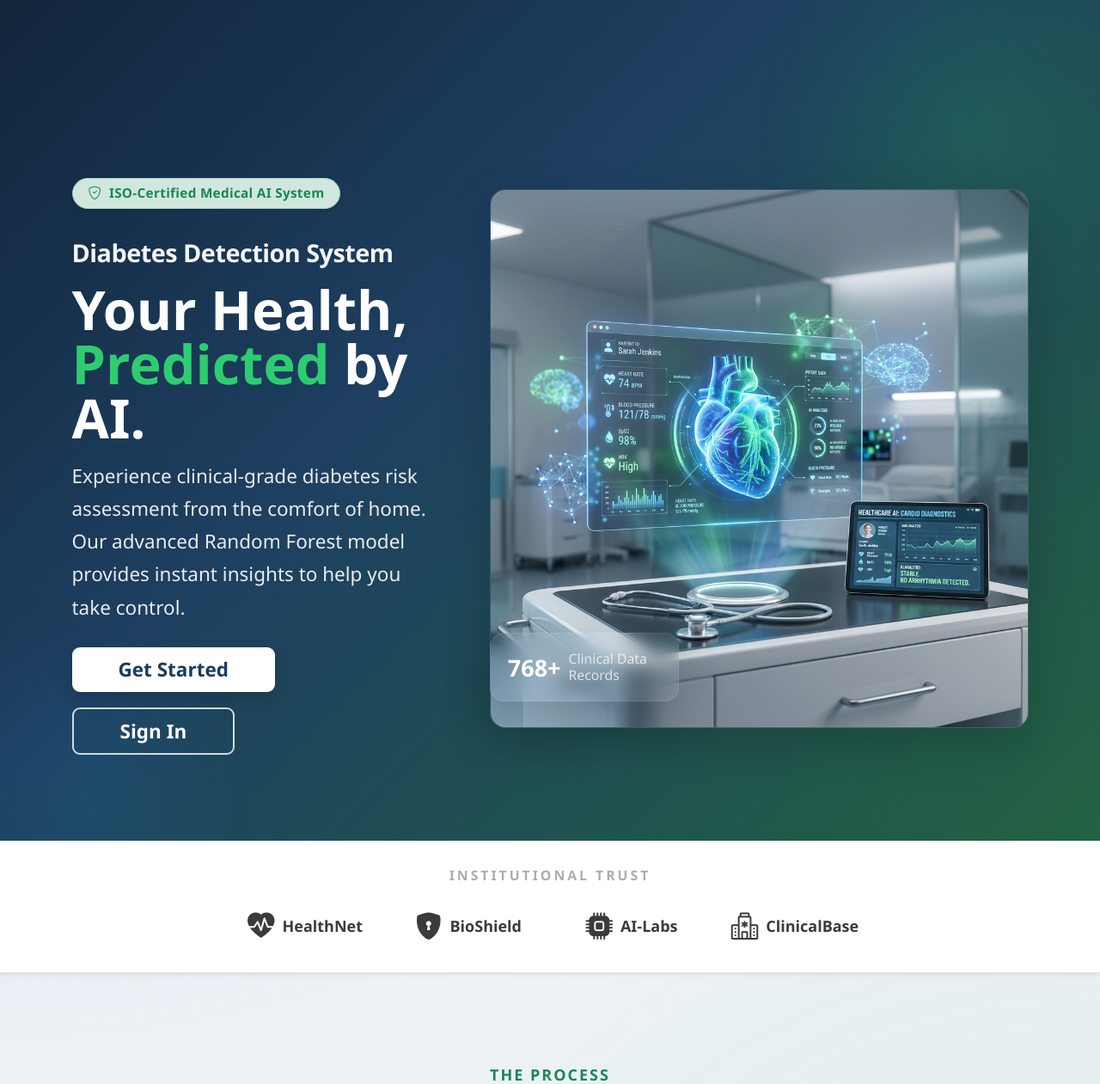
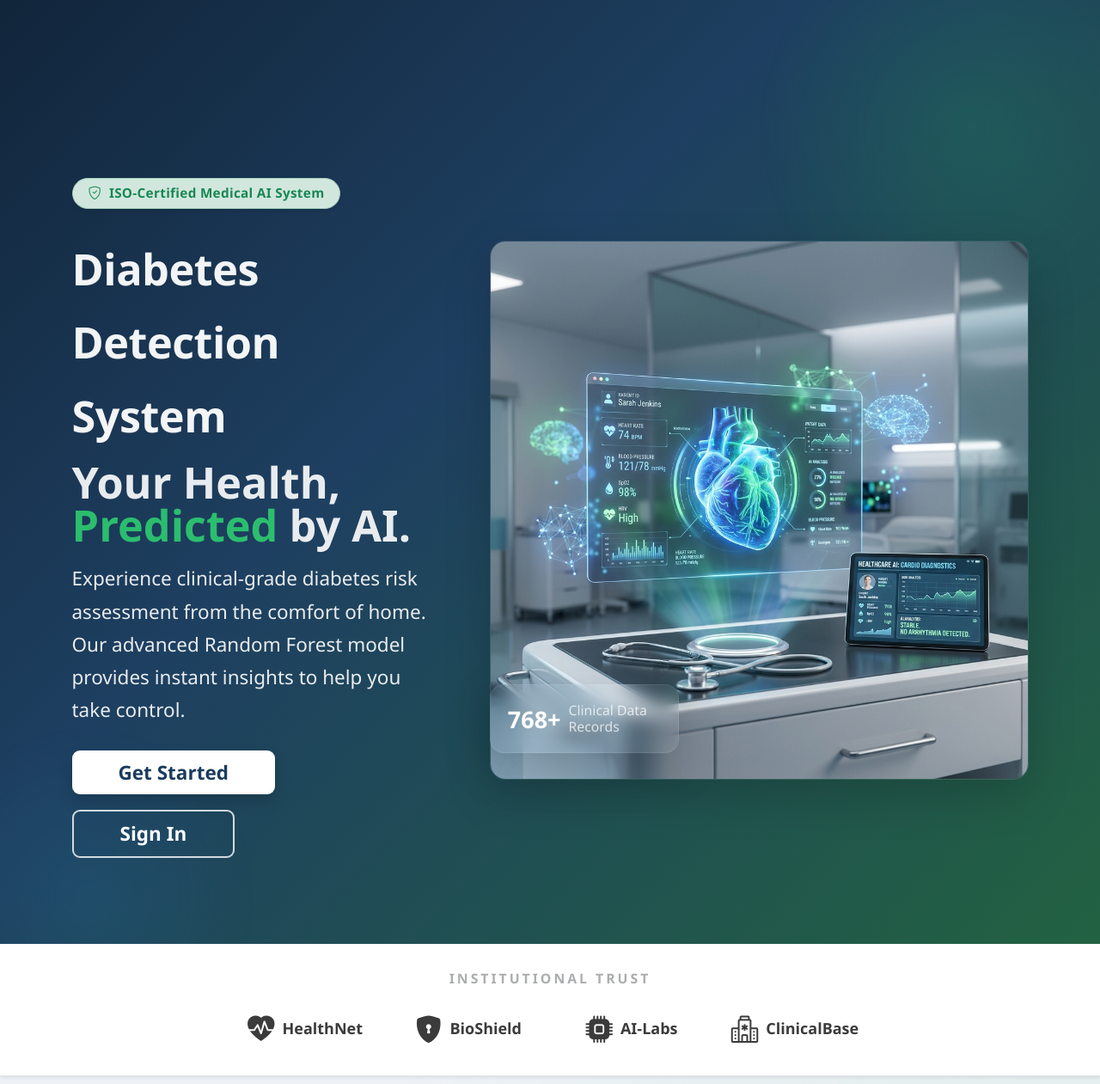
Before and after one commit to nyalwa/DiabetesCare, a Flask app: page / in a window 1280 px wide. Shown: the part 112-1373 px from the top of the page at 86% size. Run offline with Flask 3, Linux system fonts and the light colour scheme; parts of the project's set-up code (start-up, migrations or seed data) failed here and were passed over.

Commit message:
Adjust hero typography: increase font size of welcome title and reduce font size of main health header in index.html

```diff
--- a/templates/index.html
+++ b/templates/index.html
@@ -22,12 +22,12 @@
                 </div>
 
                 <div class="mb-2">
-                    <p class="fw-bold text-white mb-0" style="font-size: 1.6rem; letter-spacing: -0.5px; opacity: 0.95;">
+                    <p class="fw-extrabold text-white mb-0" style="font-size: clamp(2rem, 4.5vw, 2.8rem); letter-spacing: -0.5px; opacity: 0.95; font-weight: 800;">
                         Diabetes Detection System
                     </p>
                 </div>
 
-                <h2 class="display-4 fw-800 mb-3 lh-1 text-white">
+                <h2 class="fw-800 mb-3 lh-1 text-white" style="font-size: clamp(2.2rem, 4vw, 2.8rem); opacity: 0.9; font-weight: 600;">
                     Your Health, <br>
                     <span style="color:#2ecc71">Predicted</span> by AI.
                 </h2>
```
